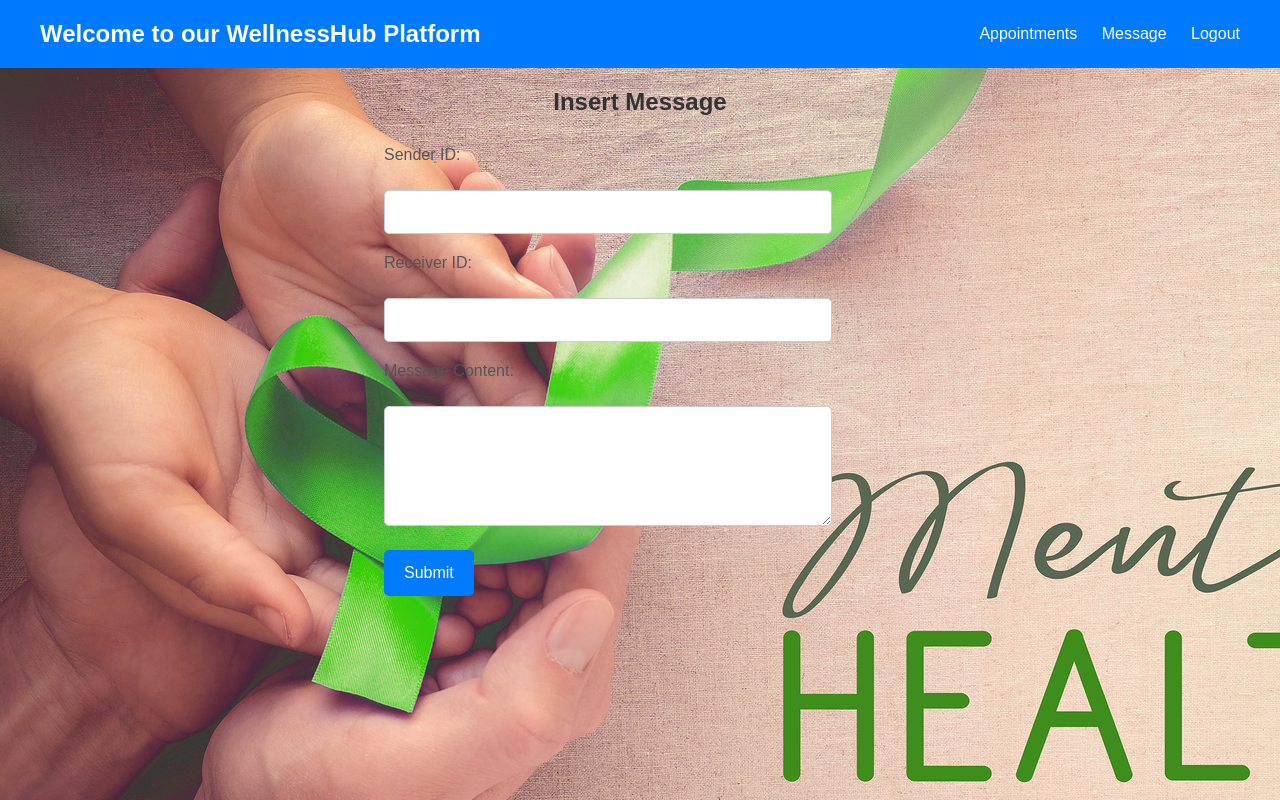
After one commit to rwemafre/Exam_WT_Fred-_Rwema_222016926, a PHP site: page /message_form.php in a window 1280 px wide. The commit adds this page. Run offline with PHP 8.4, Linux system fonts and the light colour scheme.

Commit message:
modify files

```diff
--- a/Appointment.php
+++ b/Appointment.php
@@ -144,6 +144,7 @@ input[type="submit"]:hover {
             <h1>Welcome to our WellnessHub Platform</h1>
             <div class="links">
                 <a href="appointment.php">Appointments</a>
+                <a href="message_form.php">Message</a>
                 <a href="login.php">Logout</a>
             </div>
         </div>
--- a/display-appointment.php
+++ b/display-appointment.php
@@ -114,6 +114,7 @@ tr:hover {
             <h1>Welcome to our WellnessHub Platform</h1>
             <div class="links">
                 <a href="appointment.php">Appointments</a>
+                <a href="message_form.php">Message</a>
                 <a href="login.php">Logout</a>
             </div>
         </div>
--- a/homepage.html
+++ b/homepage.html
@@ -101,6 +101,7 @@ body {
             <h1>Welcome to our WellnessHub Platform</h1>
             <div class="links">
                 <a href="appointment.php">Appointments</a>
+                <a href="message_form.php">Message</a>
                 <a href="logout.php">Logout</a>
             </div>
         </div>
--- /dev/null
+++ b/message_form.php
@@ -0,0 +1,185 @@
+<!DOCTYPE html>
+<html lang="en">
+<head>
+    <meta charset="UTF-8">
+    <meta name="viewport" content="width=device-width, initial-scale=1.0">
+    <title>Insert Message Form</title>
+    <style>
+        .header {
+    background-color: #007bff;
+    color: #fff;
+    padding: 20px 0;
+}
+
+.header .container {
+    display: flex;
+    justify-content: space-between;
+    align-items: center;
+    max-width: 1200px;
+    margin: 0 auto;
+    padding: 0 20px;
+}
+
+
+.header h1 {
+    margin: 0;
+    font-size: 24px;
+}
+
+.header .links a {
+    color: #fff;
+    text-decoration: none;
+    margin-left: 20px;
+    transition: color 0.3s ease;
+}
+
+.header .links a:hover {
+    color: #f8f9fa;
+}
+        body {
+            font-family: Arial, sans-serif;
+            background-image: url("mental-health-awareness-month.jpg");
+            margin: 0;
+            padding: 0;
+        }
+
+        ..container {
+    max-width: 500px;
+    margin: 50px auto;
+    background-color: #fff;
+    border-radius: 8px;
+    box-shadow: 0 0 10px rgba(0, 0, 0, 0.1);
+    padding: 30px;
+}
+
+        h2 {
+            text-align: center;
+            color: #333;
+            margin-bottom: 30px;
+        }
+        form{
+            margin-left: 30%;
+        }
+        label {
+            display: block;
+            margin-bottom: 8px;
+            color: #555;
+        }
+
+        input[type="text"],
+        textarea {
+    width: 50%; /* Adjust the width as needed */
+    margin: 0 auto;
+    padding: 12px;
+    margin-bottom: 20px;
+    border: 1px solid #ccc;
+    border-radius: 5px;
+    box-sizing: border-box;
+    font-size: 16px;
+    transition: border-color 0.3s ease;
+}
+
+        textarea {
+            height: 120px;
+            resize: vertical;
+        }
+
+        input[type="text"]:focus,
+        textarea:focus {
+            border-color: #007bff;
+            outline: none;
+        }
+
+        input[type="submit"] {
+            background-color: #007bff;
+            color: #fff;
+            border: none;
+            padding: 14px 20px;
+            border-radius: 5px;
+            cursor: pointer;
+            font-size: 16px;
+            transition: background-color 0.3s ease;
+        }
+
+        input[type="submit"]:hover {
+            background-color: #0056b3;
+        }
+
+        .error-message {
+            color: #dc3545;
+            margin-top: 10px;
+        }
+    </style>
+</head>
+<header class="header">
+        <div class="container">
+            <h1>Welcome to our WellnessHub Platform</h1>
+            <div class="links">
+                <a href="appointment.php">Appointments</a>
+                <a href="message_form.php">Message</a>
+                <a href="logout.php">Logout</a>
+            </div>
+        </div>
+    </header>
+<body>
+    <h2>Insert Message</h2>
+    <form action="insert_message.php" method="post">
+
+        <label for="sender_id">Sender ID:</label><br>
+        <input type="text" id="sender_id" name="sender_id">
+
+        <label for="receiver_id">Receiver ID:</label><br>
+        <input type="text" id="receiver_id" name="receiver_id"><br>
+
+        <label for="message_content">Message Content:</label><br>
+        <textarea id="message_content" name="message_content" rows="4" cols="50"></textarea><br>
+
+        <input type="submit" value="Submit">
+    </form>
+  <?php
+// Check if form is submitted and contains necessary data
+if(isset($_POST['sender_id'], $_POST['receiver_id'], $_POST['message_content'])) {
+    $servername = "localhost";
+    $username = "root";
+    $password = "";
+    $database = "wellnesshub database";
+
+    // Create connection
+    $conn = new mysqli($servername, $username, $password, $database);
+
+    // Check connection
+    if ($conn->connect_error) {
+        die("Connection failed: " . $conn->connect_error);
+    }
+
+    // Escape user inputs for security
+    $sender_id = mysqli_real_escape_string($conn, $_POST['sender_id']);
+    $receiver_id = mysqli_real_escape_string($conn, $_POST['receiver_id']);
+    $message_content = mysqli_real_escape_string($conn, $_POST['message_content']);
+    $timestamp = date('Y-m-d H:i:s'); // Assuming you want to use the current timestamp
+
+    // Check if the sender_id exists in the users table
+    $check_sender_query = "SELECT * FROM users WHERE user_id = '$sender_id'";
+    $result = $conn->query($check_sender_query);
+    if ($result->num_rows == 0) {
+        echo "ERROR: Sender ID does not exist.";
+        exit;
+    }
+
+    // Attempt insert query execution
+    $sql = "INSERT INTO messages (sender_id, receiver_id, message_content, timestamp, read_status) VALUES ('$sender_id', '$receiver_id', '$message_content', '$timestamp', 'unread')";
+    if ($conn->query($sql) === TRUE) {
+        echo "Message inserted successfully.";
+    } else {
+        echo "ERROR: Could not able to execute $sql. " . $conn->error;
+    }
+
+    // Close connection
+    $conn->close();
+}
+?>
+
+
+
+</body>
+</html>
```
Also changed, not shown: insert_message.php (added, +44 -0 lines), update.php (+41 -3 lines).
